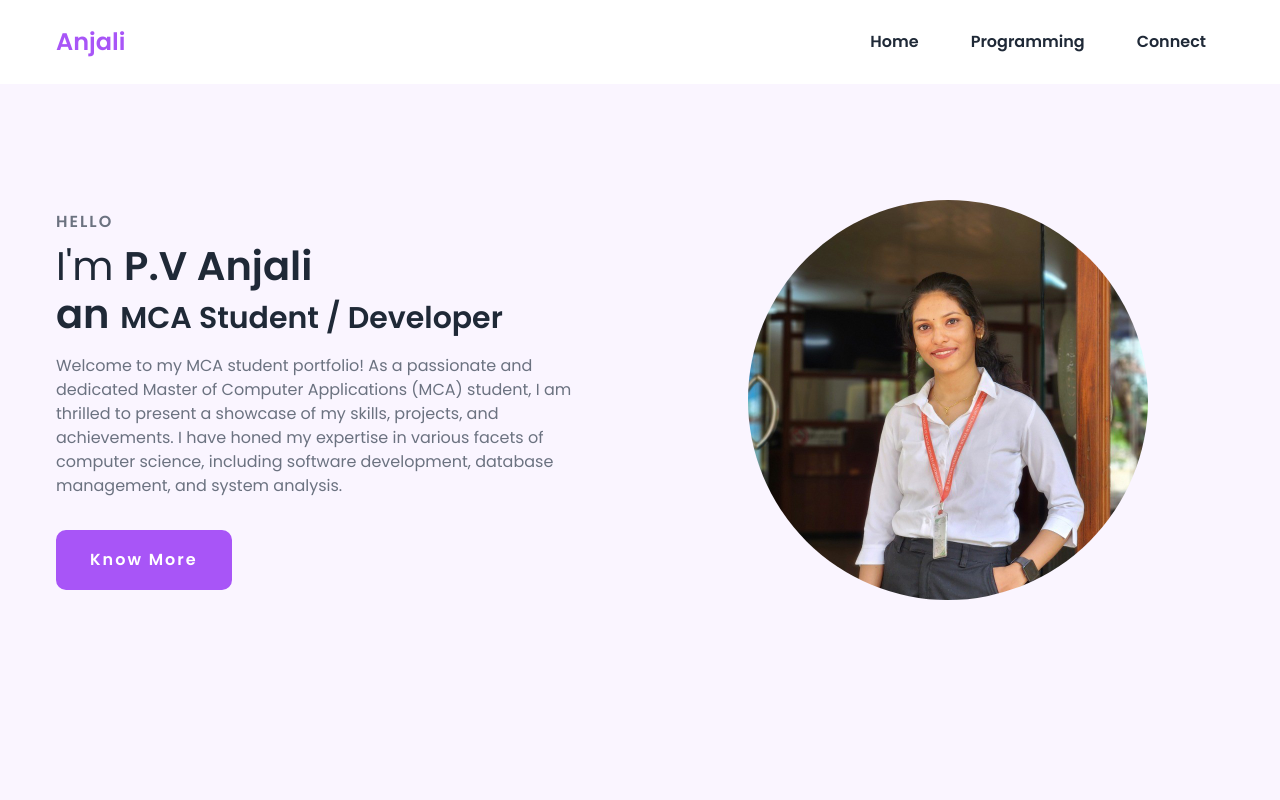
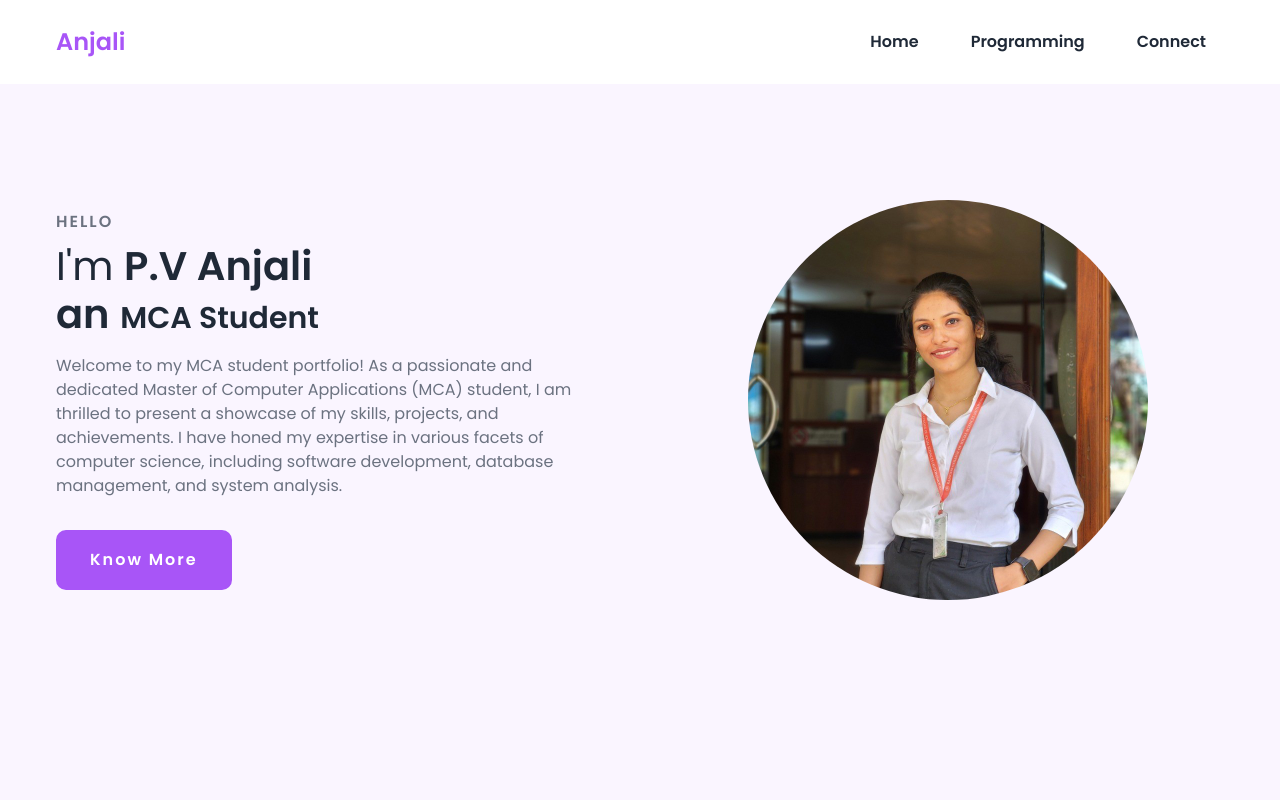
Before and after one commit to P-V-Anjali/p-v-anjali.github.io, a plain HTML site: page index.html in a window 1280 px wide. Shown: the top 800 px of the page. Drawn offline with nearby package versions, Linux system fonts and the light colour scheme.

Commit message:
Update index.html

```diff
--- a/index.html
+++ b/index.html
@@ -36,7 +36,7 @@
           <h1 class="title">
             I'm <span>P.V Anjali<br />an</span>
             <span class="text-3xl"/>
-              MCA Student / Developer
+              MCA Student
             </span>
           </h1>
           <p class="description">
```
